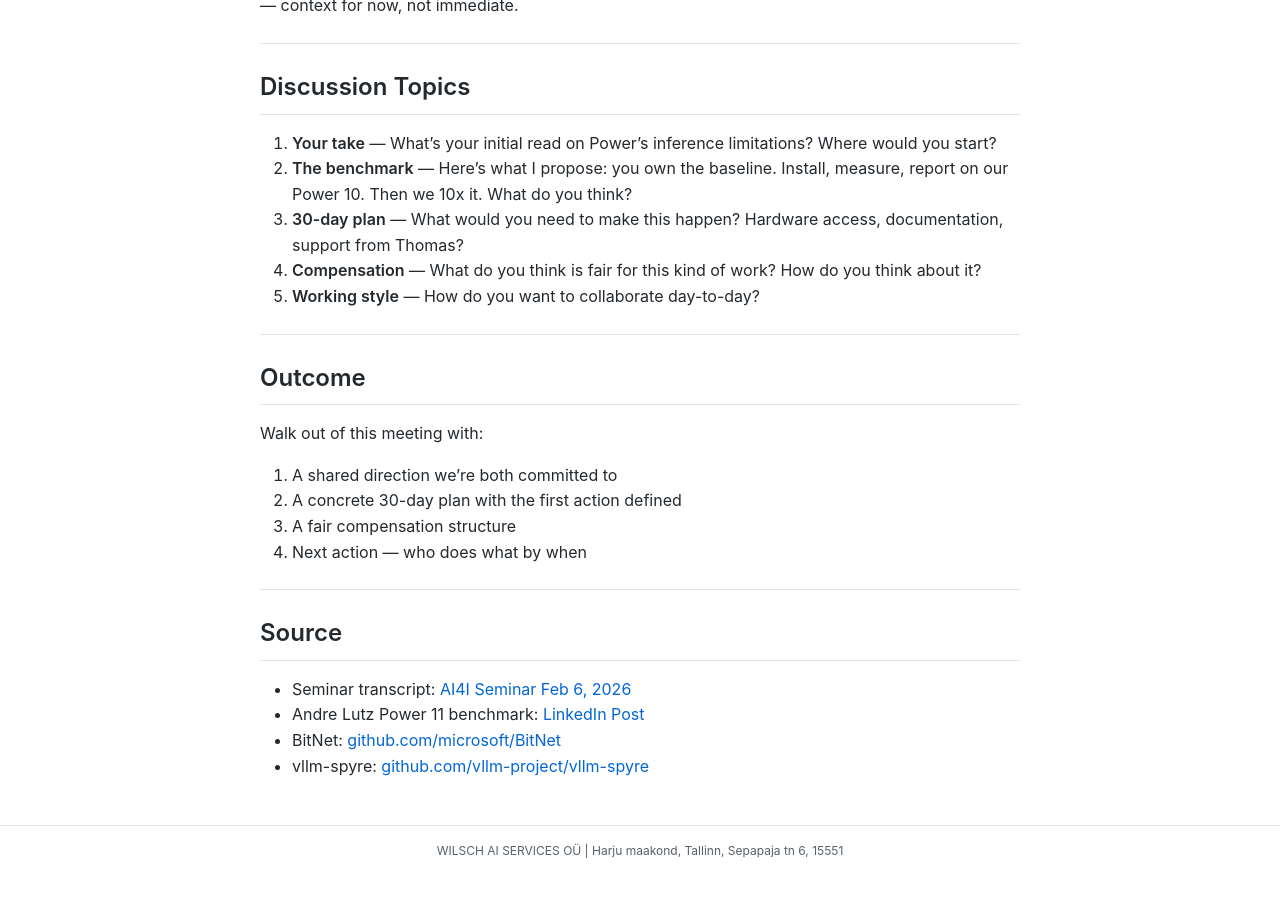
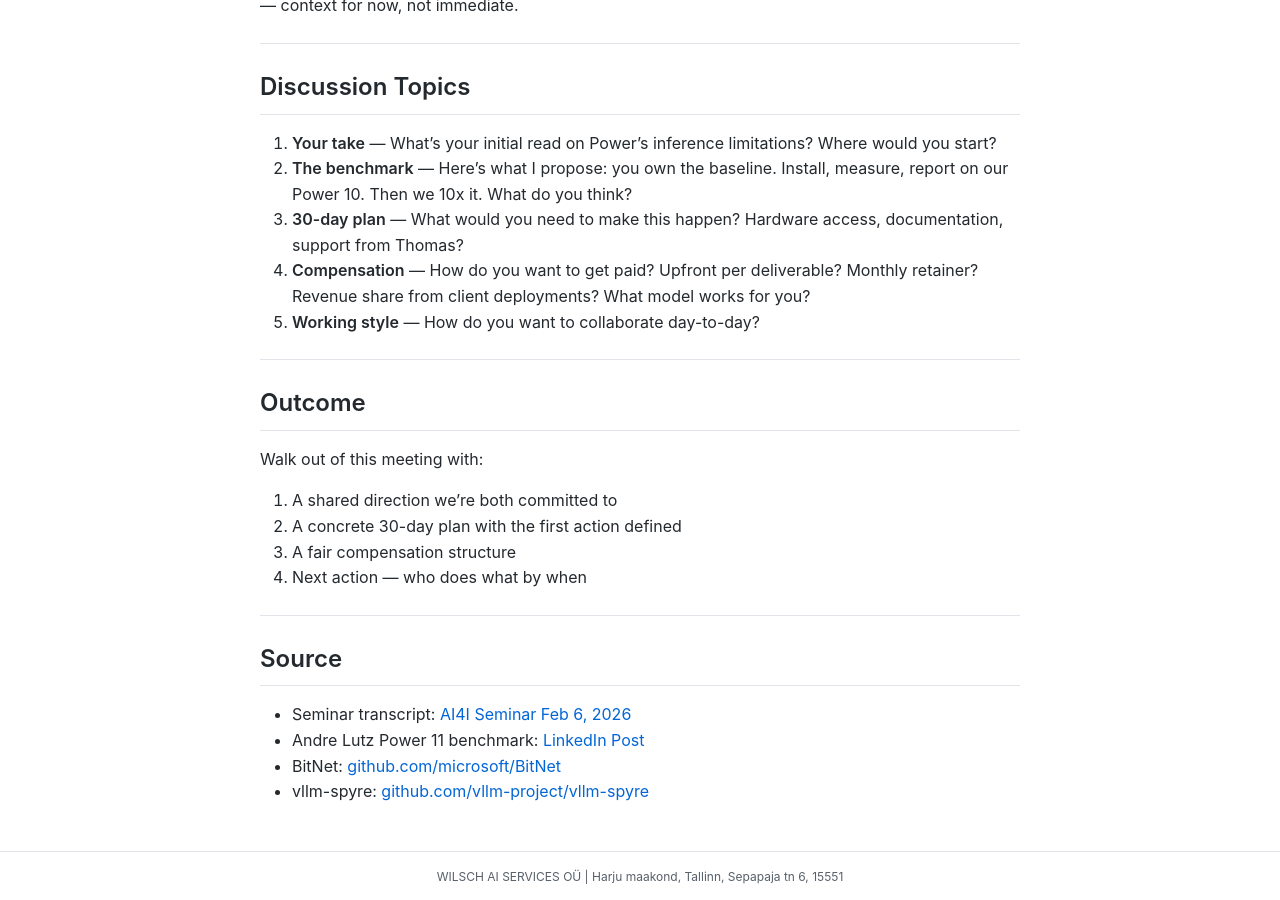
Before and after one commit to MariusWilsch/public-wilsch-ai-pages, a Jekyll site: the page built from project/soloforce/power-inference-discovery-meeting-agenda.md, in a window 1280 px wide and 900 px high, scrolled down 2678 px. Built offline with Jekyll 4.4.1, drawn with Linux system fonts in a browser that asks for light colours; our own code applies the rules of GitHub Pages for plain Markdown files; before the commit the page ends 3553 px from its top, so only the background shows below that.

Commit message:
Sync from hippocampus 2026-02-07

```diff
--- a/project/soloforce/power-inference-discovery-meeting-agenda.md
+++ b/project/soloforce/power-inference-discovery-meeting-agenda.md
@@ -90,7 +90,7 @@ Two clients, both on IBM Power 10, both with massive structured datasets:
 1. **Your take** — What's your initial read on Power's inference limitations? Where would you start?
 2. **The benchmark** — Here's what I propose: you own the baseline. Install, measure, report on our Power 10. Then we 10x it. What do you think?
 3. **30-day plan** — What would you need to make this happen? Hardware access, documentation, support from Thomas?
-4. **Compensation** — What do you think is fair for this kind of work? How do you think about it?
+4. **Compensation** — How do you want to get paid? Upfront per deliverable? Monthly retainer? Revenue share from client deployments? What model works for you?
 5. **Working style** — How do you want to collaborate day-to-day?
 
 ---
```
